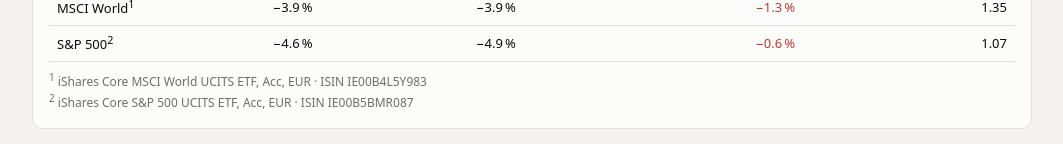
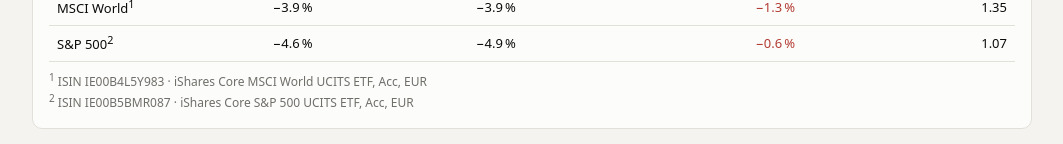
Before and after one commit to volli3000/binsho-dashboard, a plain HTML site: page index.html in a window 1280 px wide. Shown: the part 895-1039 px from the top of the page, without its empty margins (108-1171 px from the left). Drawn offline with Linux system fonts and the light colour scheme.

Commit message:
Fussnoten der Vergleichstabelle: ISIN vor dem Fondsnamen
Co-Authored-By: Claude Opus 5.5 <noreply@anthropic.com>

```diff
--- a/index.html
+++ b/index.html
@@ -258,8 +258,8 @@ const shortName = key => S.find(s => s.key === key).name;
 const noteMark = key => ({ msci_world: "1", sp500: "2" })[key];
 // footnote text is the same in German and English (fund names are proper names)
 const FUND_NOTE = {
-  msci_world: "iShares Core MSCI World UCITS ETF, Acc, EUR · ISIN IE00B4L5Y983",
-  sp500:      "iShares Core S&amp;P 500 UCITS ETF, Acc, EUR · ISIN IE00B5BMR087",
+  msci_world: "ISIN IE00B4L5Y983 · iShares Core MSCI World UCITS ETF, Acc, EUR",
+  sp500:      "ISIN IE00B5BMR087 · iShares Core S&amp;P 500 UCITS ETF, Acc, EUR",
 };
 // Xetra calendar as in yoshi/portfolio/takt.py: weekdays except New Year, Good Friday, Easter Monday,
 // 1 May, 24-26 Dec and 31 Dec. Dates are handled as UTC midnight.
```
